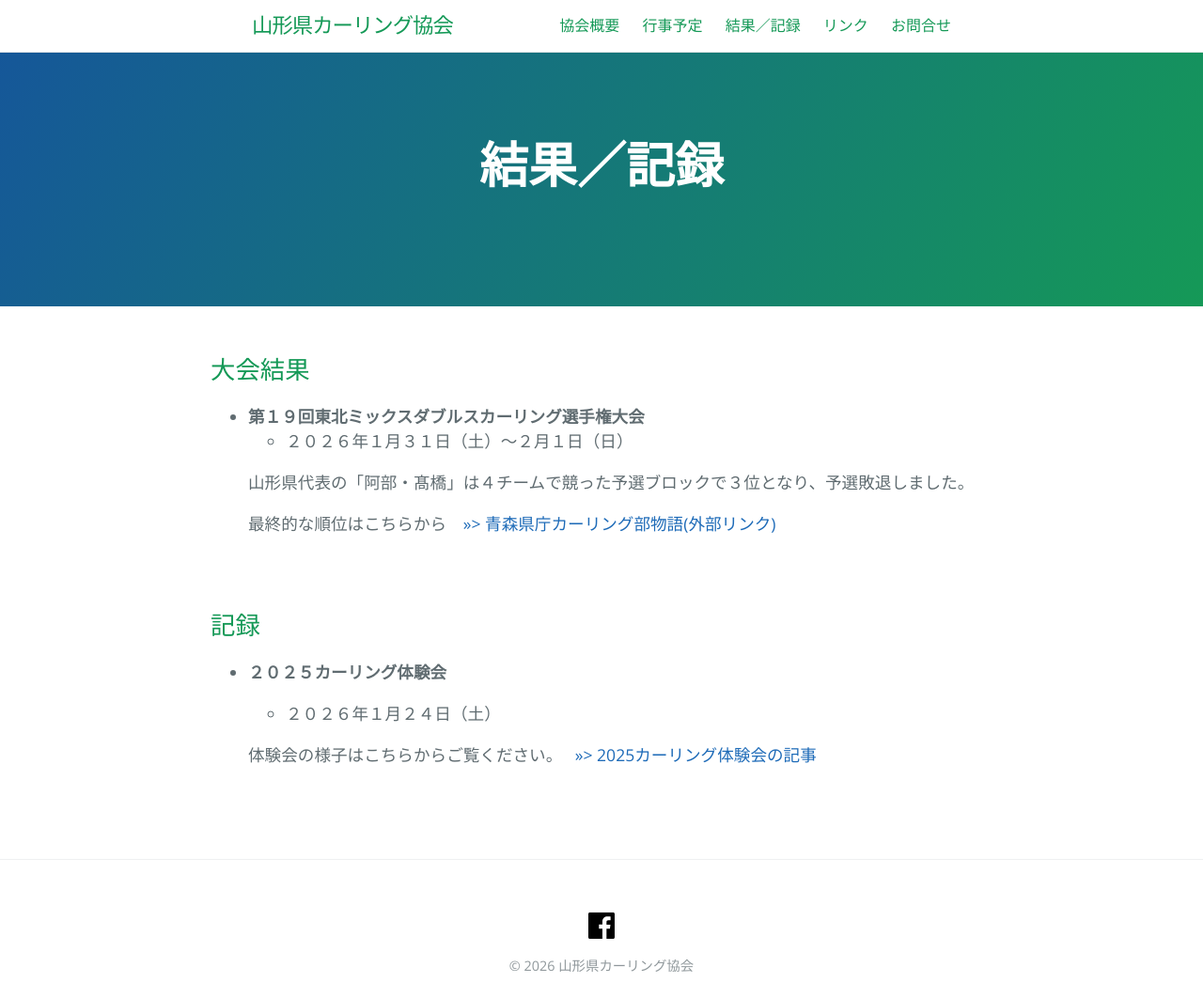
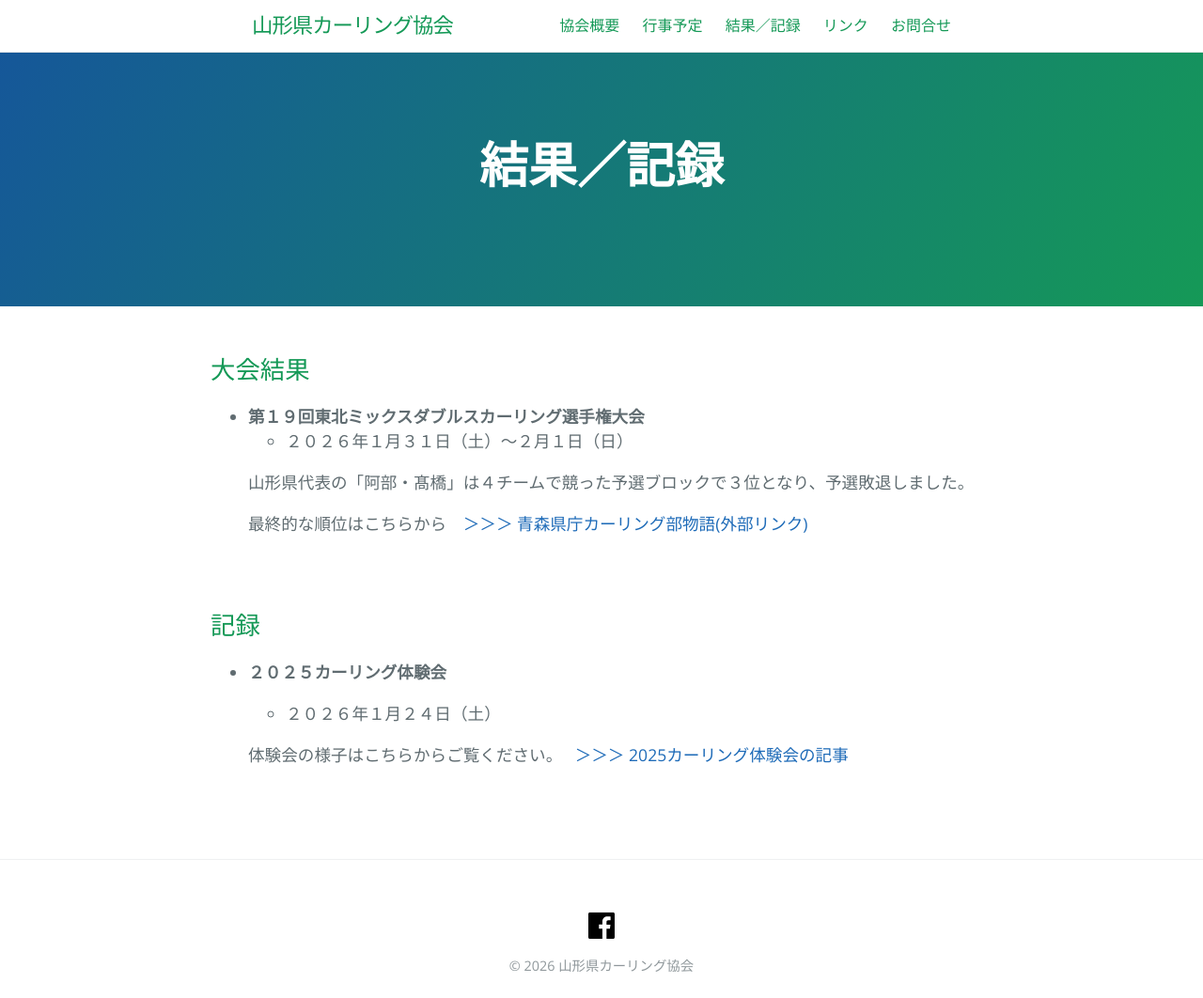
Before and after one commit to oleatech/yamagata-curling-assoc, a Jekyll site: the page built from 03_results.markdown, in a window 1280 px wide. Shown: the whole page at 94% size. Built offline with Jekyll 4.4.1, drawn with Linux system fonts in a browser that asks for light colours.

Commit message:
Link Update

```diff
--- a/02_events.markdown
+++ b/02_events.markdown
@@ -39,7 +39,7 @@ order: 20
 
   - ７日（土）１３：００〜１６：００　みちのくコカ・コーラボトリングリンク（盛岡市）
 
-  カーリング体験を希望される方はお気軽にお問合せください。　[>>> 山形県カーリング協会へのお問合せはこちら]({{ '/05_contact_us/' | relative_url }})
+  カーリング体験を希望される方はお気軽にお問合せください。　[＞＞＞ 山形県カーリング協会へのお問合せはこちら]({{ '/05_contact_us/' | relative_url }})
 
 <br>
 
--- a/03_results.markdown
+++ b/03_results.markdown
@@ -14,7 +14,7 @@ order: 30
 
   山形県代表の「阿部・髙橋」は４チームで競った予選ブロックで３位となり、予選敗退しました。
 
-  最終的な順位はこちらから　[>>> 青森県庁カーリング部物語(外部リンク)](https://aomori-pref-cc.hatenablog.com/)
+  最終的な順位はこちらから　[＞＞＞ 青森県庁カーリング部物語(外部リンク)](https://aomori-pref-cc.hatenablog.com/)
 
 <br>
 
@@ -24,4 +24,4 @@ order: 30
 
   - ２０２６年１月２４日（土）
 
-  体験会の様子はこちらからご覧ください。　 [>>> 2025カーリング体験会の記事]({{ '/yamagata-curling-assoc/2026/02/17/taiken-kai.html' }})
+  体験会の様子はこちらからご覧ください。　 [＞＞＞ 2025カーリング体験会の記事]({{ '/yamagata-curling-assoc/2026/02/17/taiken-kai.html' }})
--- a/05_contact_us.markdown
+++ b/05_contact_us.markdown
@@ -12,4 +12,4 @@ order: 50
 山形県カーリング協会へのお問合せはGoogle Formsからお願いいたします。
 <br>
 
-[>>> 山形県カーリング協会お問合せGoogle Forms(外部リンク)](https://docs.google.com/forms/d/e/1FAIpQLSeuNFcXh2fpqk8ga6HhecmBNYo5zEwQtkPcyUJd4wwzUfpiRg/viewform?usp=header)
+[＞＞＞ 山形県カーリング協会お問合せGoogle Forms(外部リンク)](https://docs.google.com/forms/d/e/1FAIpQLSeuNFcXh2fpqk8ga6HhecmBNYo5zEwQtkPcyUJd4wwzUfpiRg/viewform?usp=header)
```
